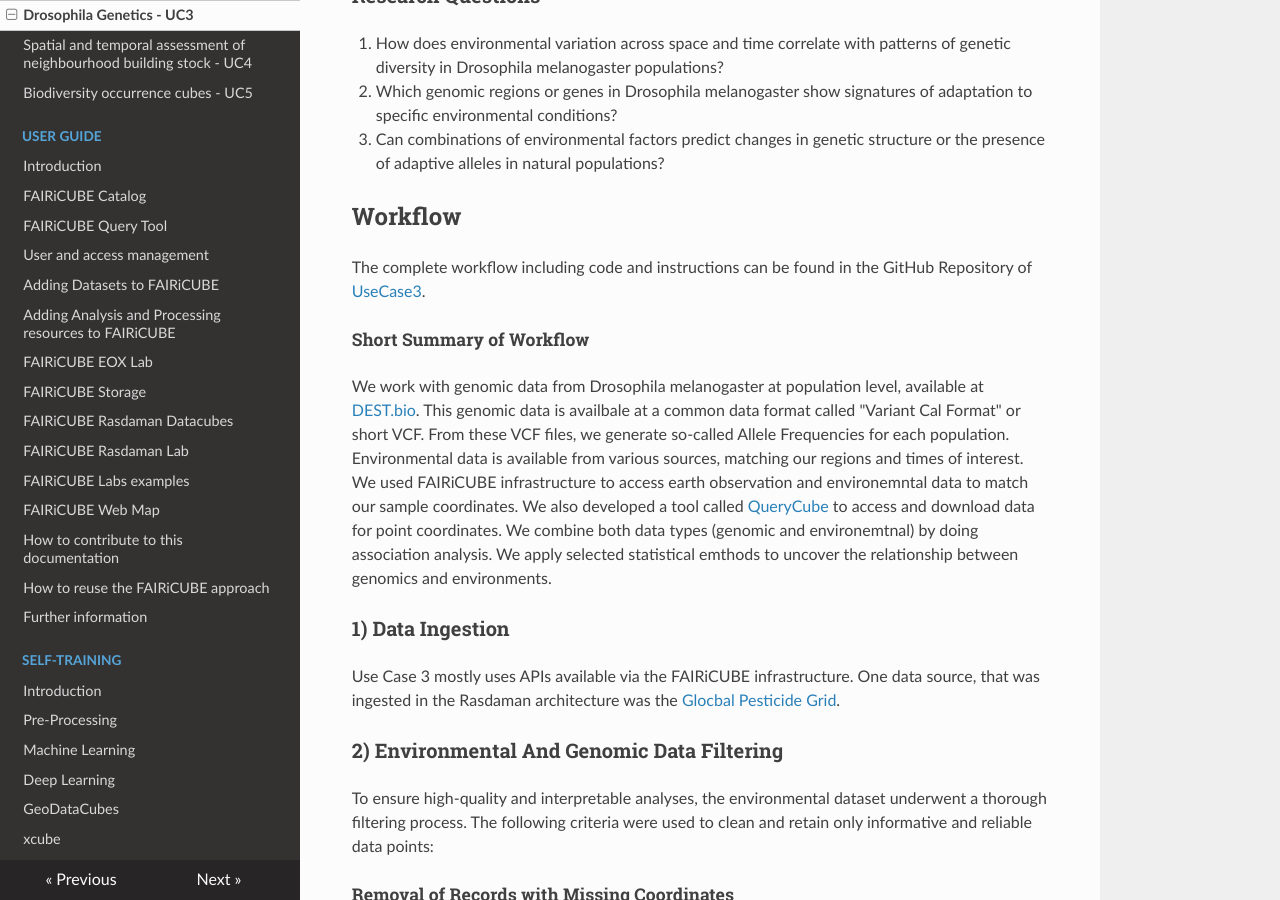
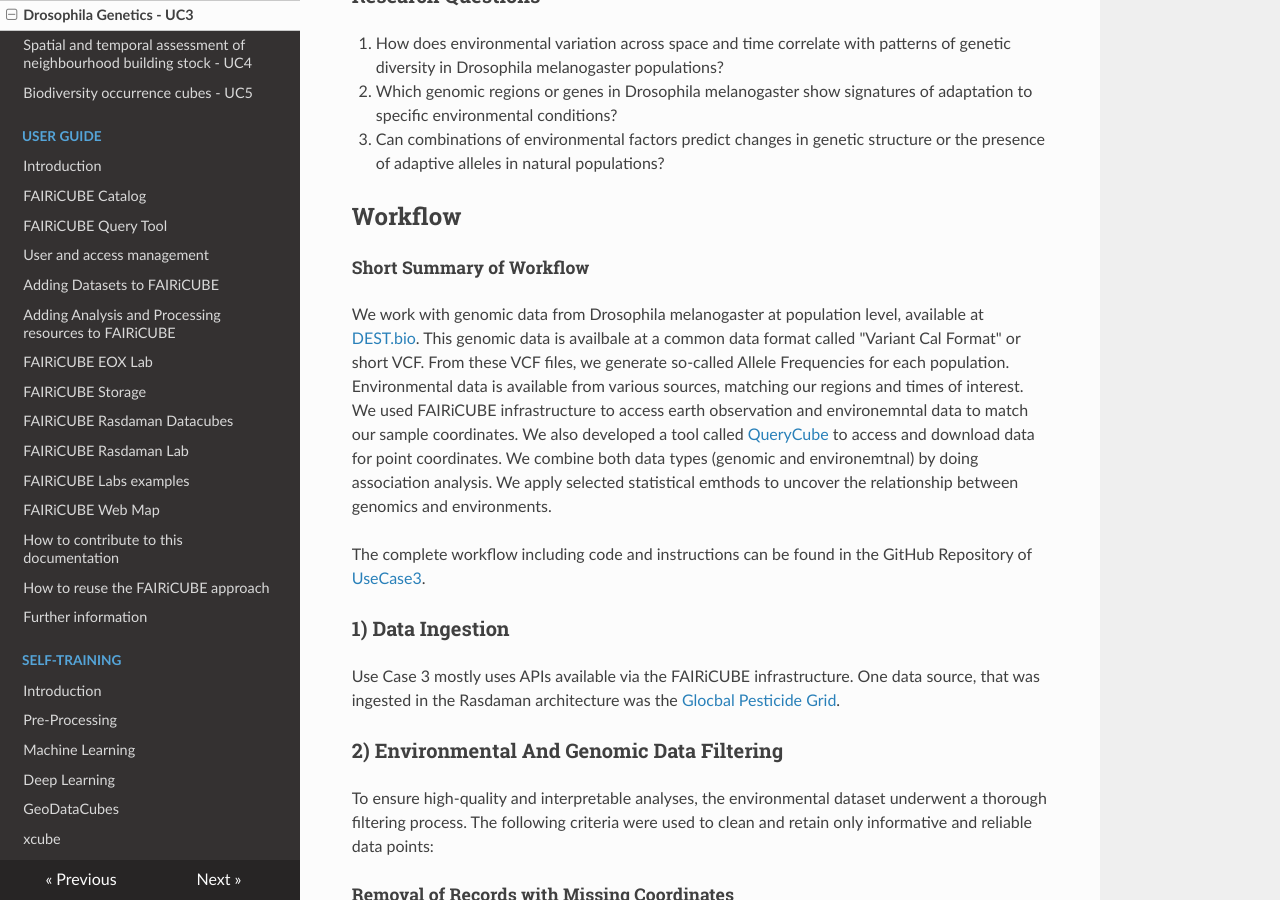
Before and after one commit to FAIRiCUBE/collaboration-platform, an MkDocs documentation site: the page built from docs/use_cases/drosophila_genetics.md, in a window 1280 px wide and 900 px high, scrolled down 573 px. Built offline with MkDocs 1.6.1, drawn with Linux system fonts in a browser that asks for light colours; nearby versions of some CDN libraries.

```diff
--- a/docs/use_cases/drosophila_genetics.md
+++ b/docs/use_cases/drosophila_genetics.md
@@ -15,13 +15,13 @@ This approach will allow to identify genes that are putatively under selection a
 
 # Workflow
 
-The complete workflow including code and instructions can be found in the GitHub Repository of [UseCase3](https://github.com/FAIRiCUBE/uc3-drosophola-genetics/tree/main/projects/LandscapeGenomicsPipeline).
-
 #### Short Summary of Workflow
 
 We work with genomic data from Drosophila melanogaster at population level, available at [DEST.bio](https://dest.bio/). This genomic data is availbale at a common data format called "Variant Cal Format" or short VCF. From these VCF files, we generate so-called Allele Frequencies for each population.
 Environmental data is available from various sources, matching our regions and times of interest. We used FAIRiCUBE infrastructure to access earth observation and environemntal data to match our sample coordinates. We also developed a tool called [QueryCube](https://querycube.nilu.no/) to access and download data for point coordinates.
 We combine both data types (genomic and environemtnal) by doing association analysis. We apply selected statistical emthods to uncover the relationship between genomics and environments.
+
+The complete workflow including code and instructions can be found in the GitHub Repository of [UseCase3](https://github.com/FAIRiCUBE/uc3-drosophola-genetics/tree/main/projects/LandscapeGenomicsPipeline).
 
 ## 1) Data Ingestion
 
```
